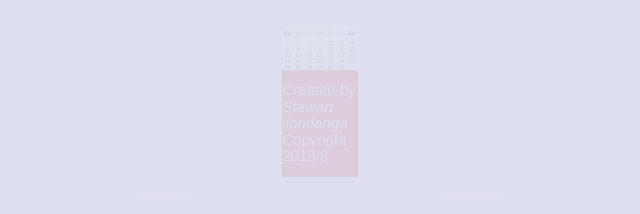
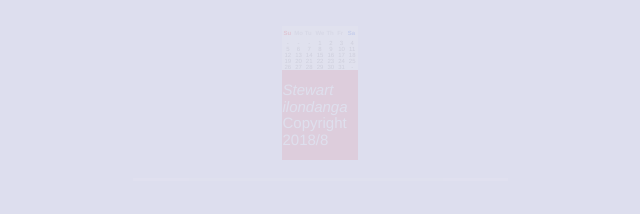
Before and after one commit to stewilondanga/space-my-line, a plain HTML site: page index.html in a window 1280 px wide. Shown: the part 612-826 px from the top of the page, 320-960 px from the left. Drawn offline with nearby package versions, Linux system fonts and the light colour scheme.

Commit message:
add index.html

```diff
--- a/index.html
+++ b/index.html
@@ -39,7 +39,7 @@
         <h1>
 <script>
 with(new Date)c=-new Date(y=getFullYear(),m=getMonth()).getDay(x=new Date(y,++m,0).getDate(b=-1))
-h='<table class="cal"><caption> Created by <em>Stewart  ilondanga</em> Copyright '+' '+y+'/'+m+'<tr>'+'SuMoTuWeThFrSa'.replace(/(..)/g,'<th>$1')
+h='<table class="cal"><caption> <em>Stewart  ilondanga</em> Copyright '+' '+y+'/'+m+'<tr>'+'SuMoTuWeThFrSa'.replace(/(..)/g,'<th>$1')
 while((b++>5?b=0:b)|c<x)h+=(b?'':'<tr>')+'<td>'+(++c<1|c>x?'-':c);document.write(h+'</table>')
 </script>
 </h1>
```
